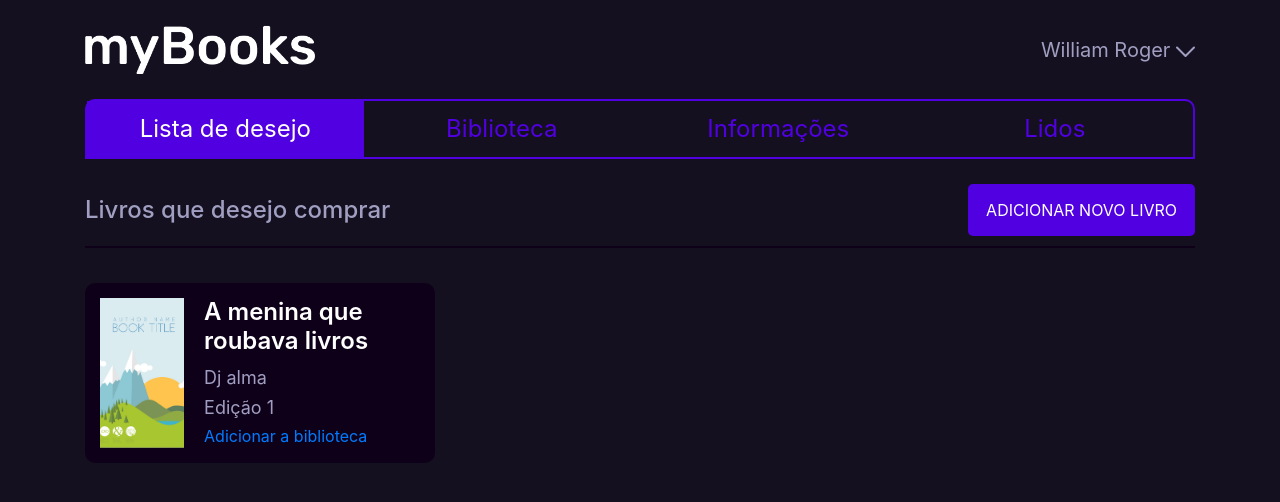
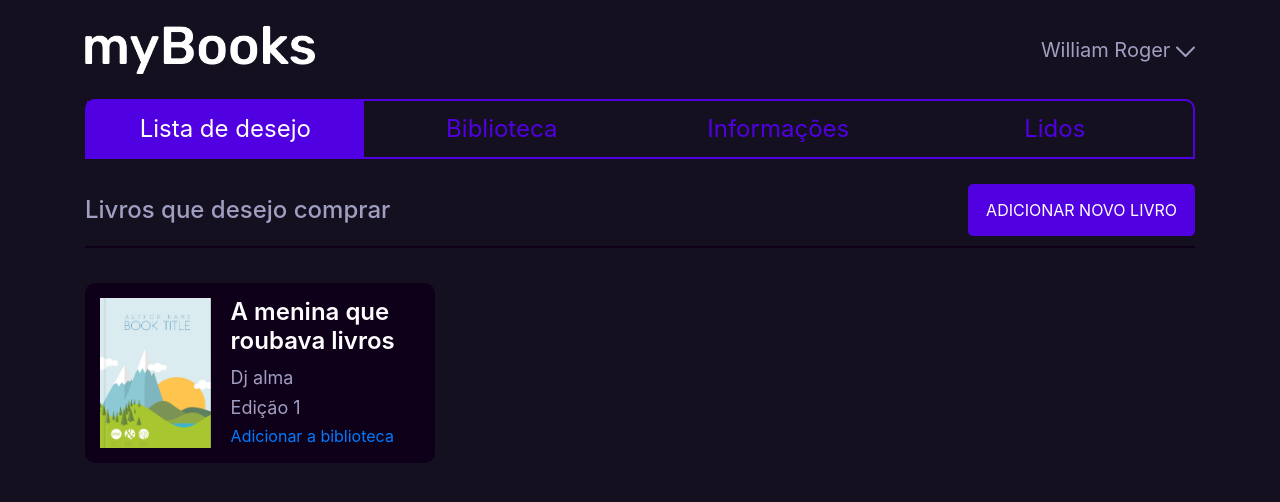
Before and after one commit to williamroger/mybooks, an Angular app: page / in a window 1280 px wide. Shown: the top 502 px of the page. Built offline with nearby package versions, Linux system fonts and the light colour scheme.

Commit message:
Ajustes no Componente-Livro - Tamanha da Imagem.

```diff
--- a/src/app/components/livro/livro.component.scss
+++ b/src/app/components/livro/livro.component.scss
@@ -8,7 +8,7 @@
     display: flex;
 
     &__image{
-        width: 40%;
+        width: 60%;
         margin-right: 20px;
         background-image: url("../../../assets/images/book-default.png");
         background-size: cover;
```
